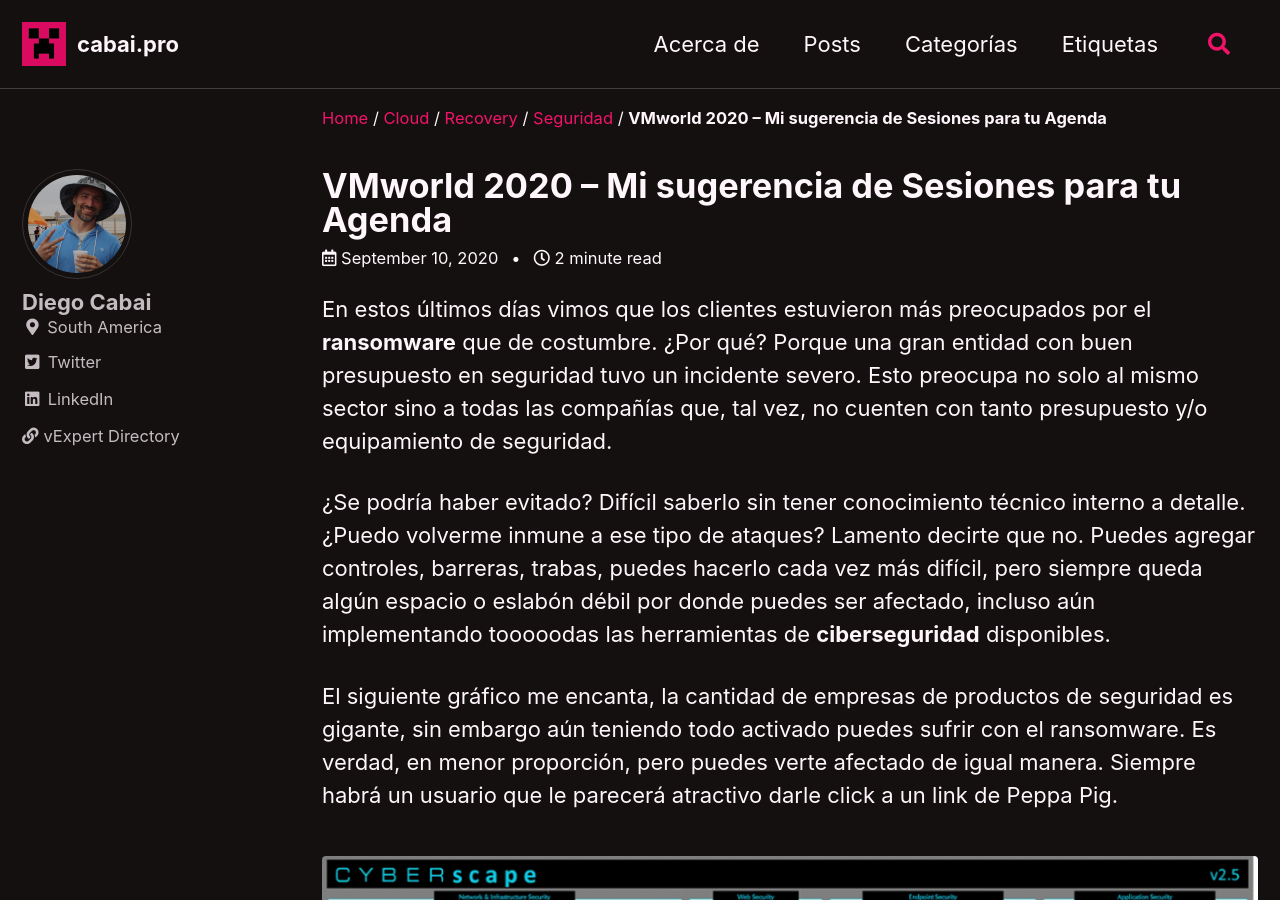
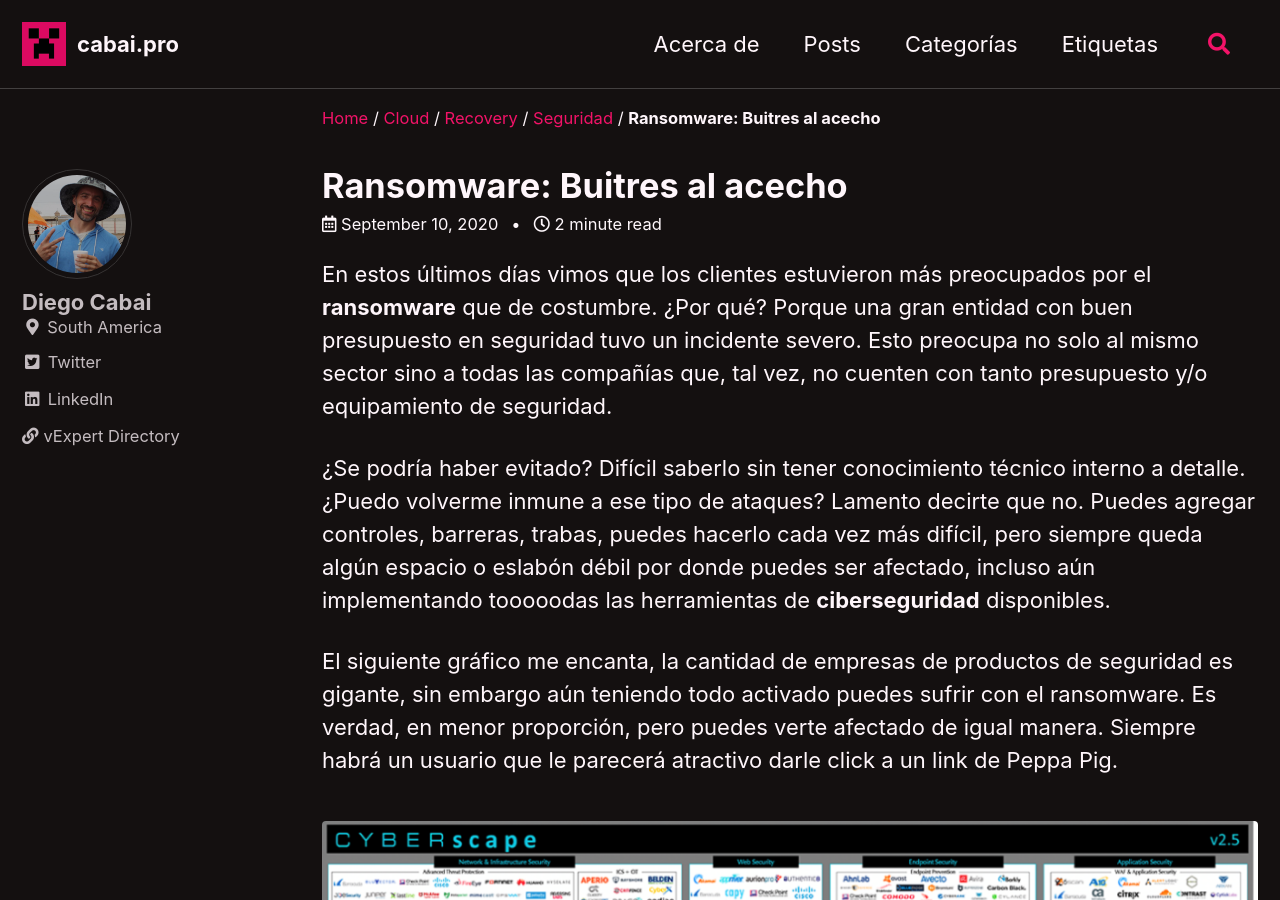
Before and after one commit to dcabai/dcabai.github.io, a Jekyll site: the page built from _posts/2020-09-10-ransomware-buitres-al-acecho.md, in a window 1280 px wide and 900 px high. Built offline with Jekyll 4.4.1, drawn with Linux system fonts in a browser that asks for light colours; cached includes are drawn as plain includes.

Commit message:
Update 2020-09-10-ransomware-buitres-al-acecho.md

```diff
--- a/_posts/2020-09-10-ransomware-buitres-al-acecho.md
+++ b/_posts/2020-09-10-ransomware-buitres-al-acecho.md
@@ -1,6 +1,6 @@
 ---
 layout: single
-title:  "VMworld 2020 – Mi sugerencia de Sesiones para tu Agenda"
+title:  "Ransomware: Buitres al acecho"
 categories: cloud recovery seguridad
 tags: ciberseguridad seguridad bcp drp ransomware malware security devsecops
 date:   2020-09-10 10:50:23 -0400
```
